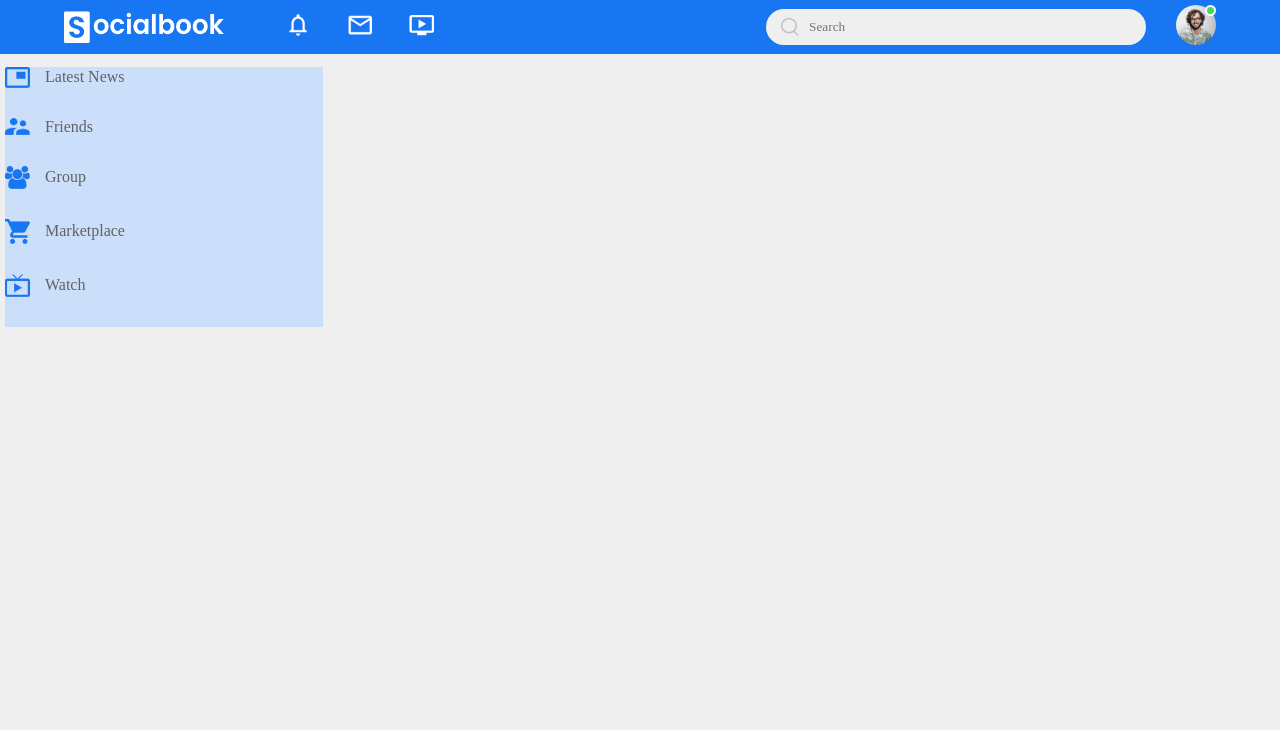
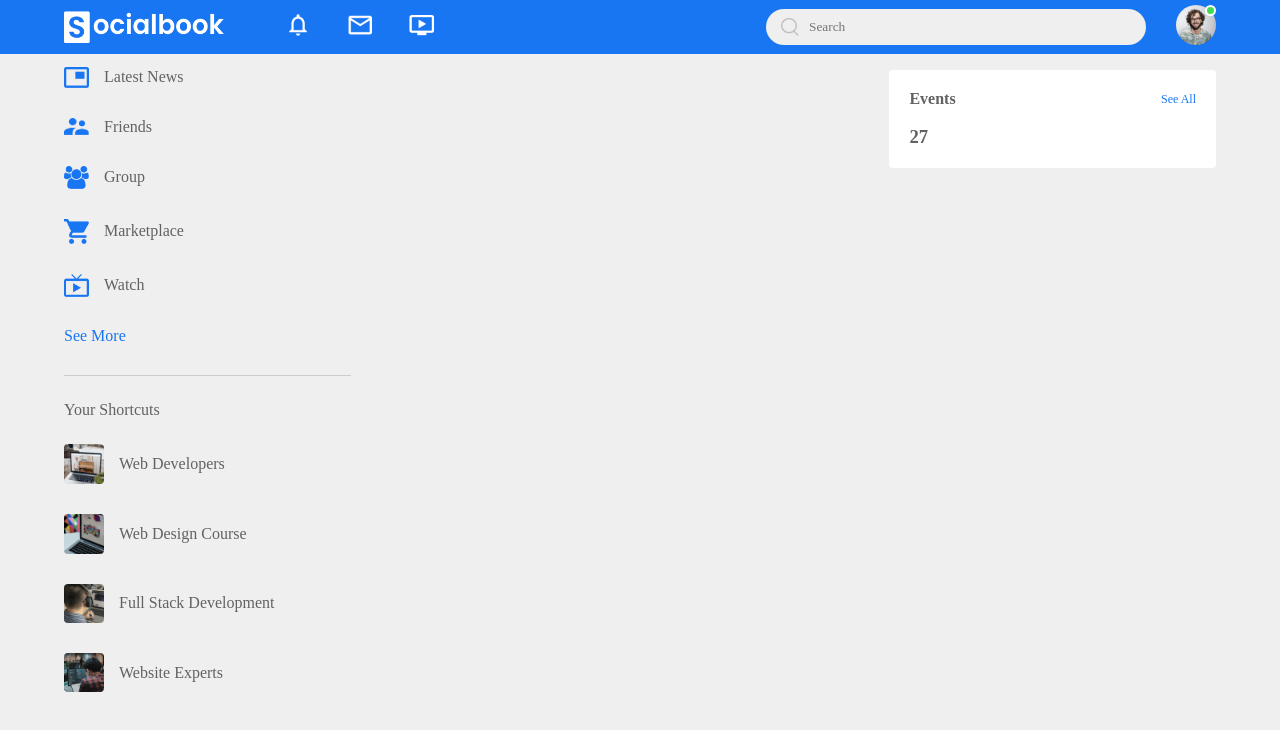
Before and after one commit to Rajat0063/Social-Book, a plain HTML site: page index.html in a window 1280 px wide. Drawn offline with Linux system fonts and the light colour scheme.

Commit message:
Added Left sideBar

```diff
--- a/index.html
+++ b/index.html
@@ -1,11 +1,13 @@
 <!DOCTYPE html>
 <html lang="en">
+
 <head>
     <meta charset="UTF-8">
     <meta name="viewport" content="width=device-width, initial-scale=1.0">
     <title>SocialBook</title>
     <link rel="stylesheet" href="style.css">
 </head>
+
 <body>
 
     <nav>
@@ -48,6 +50,15 @@
                 <a href="#"><img src="images/group.png" alt="group-logo">Group</a>
                 <a href="#"><img src="images/marketplace.png" alt="marketplace-logo">Marketplace</a>
                 <a href="#"><img src="images/watch.png" alt="watch-logo">Watch</a>
+                <a href="#">See More</a>
+            </div>
+
+            <div class="shortcut-links">
+                <p>Your Shortcuts</p>
+                <a href="#"><img src="images/shortcut-1.png" alt="shortcut-1">Web Developers</a>
+                <a href="#"><img src="images/shortcut-2.png" alt="shortcut-2">Web Design Course</a>
+                <a href="#"><img src="images/shortcut-3.png" alt="shortcut-3">Full Stack Development</a>
+                <a href="#"><img src="images/shortcut-4.png" alt="shortcut-4">Website Experts</a>
             </div>
 
         </div>
@@ -60,9 +71,34 @@
         <!-- Right Side of the Content -->
         <div class="right-sidebar">
 
+            <div class="sidebar-title">
+                <h4>Events</h4>
+                <a href="#">See All</a>
+            </div>
+
+            <!-- Right Side Event Division -->
+            <div class="event">
+
+                <!-- Left Event -->
+                <div class="left-event">
+                    <h3>27</h3>
+                </div>
+
+                <!-- Right Event -->
+                <div class="right-event">
+
+                </div>
+
+            </div>
+
         </div>
 
     </div>
 
 </body>
+
 </html>
+
+<div class="nn">
+
+</div>
--- a/style.css
+++ b/style.css
@@ -94,11 +94,10 @@ nav {
 .container {
     display: flex;
     justify-content: space-between;
-    padding: 13px 5px;
+    padding: 13px 5%;
 }
 
 .left-sidebar {
-    background: #cbdffa;
     flex-basis: 25%;
     position: sticky;
     top: 70px;
@@ -110,14 +109,17 @@ nav {
 }
 
 .right-sidebar {
-    background: #cbdffa;
     flex-basis: 25%;
     position: sticky;
     top: 70px;
     align-self: flex-start;
+    background: #fff;
+    padding: 20px;
+    border-radius: 4px;
+    color: #626262;
 }
 
-.imp-links a {
+.imp-links a, .shortcut-links a {
     text-decoration: none;
     display: flex;
     align-items: center;
@@ -130,3 +132,41 @@ nav {
     width: 25px;
     margin-right: 15px;
 }
+
+.imp-links a:last-child {
+    color: #1876f2;
+}
+
+.imp-links {
+    border-bottom: 1px solid #ccc;
+}
+
+.shortcut-links img {
+    width: 40px;
+    border-radius: 4px;
+    margin-right: 15px;
+}
+
+.shortcut-links p {
+    margin: 25px 0;
+    color: #626262;
+    font-weight: 500;
+}
+
+.sidebar-title {
+    display: flex;
+    align-items: center;
+    justify-content: space-between;
+    margin-bottom: 18px;
+}
+
+.sidebar-title h4 {
+    font-weight: 600;
+    font-size: 16px;
+}
+
+.sidebar-title a {
+    text-decoration: none;
+    color: #1876f2;
+    font-size: 12px;
+}
```
Also changed, not shown: script.js (deleted).
